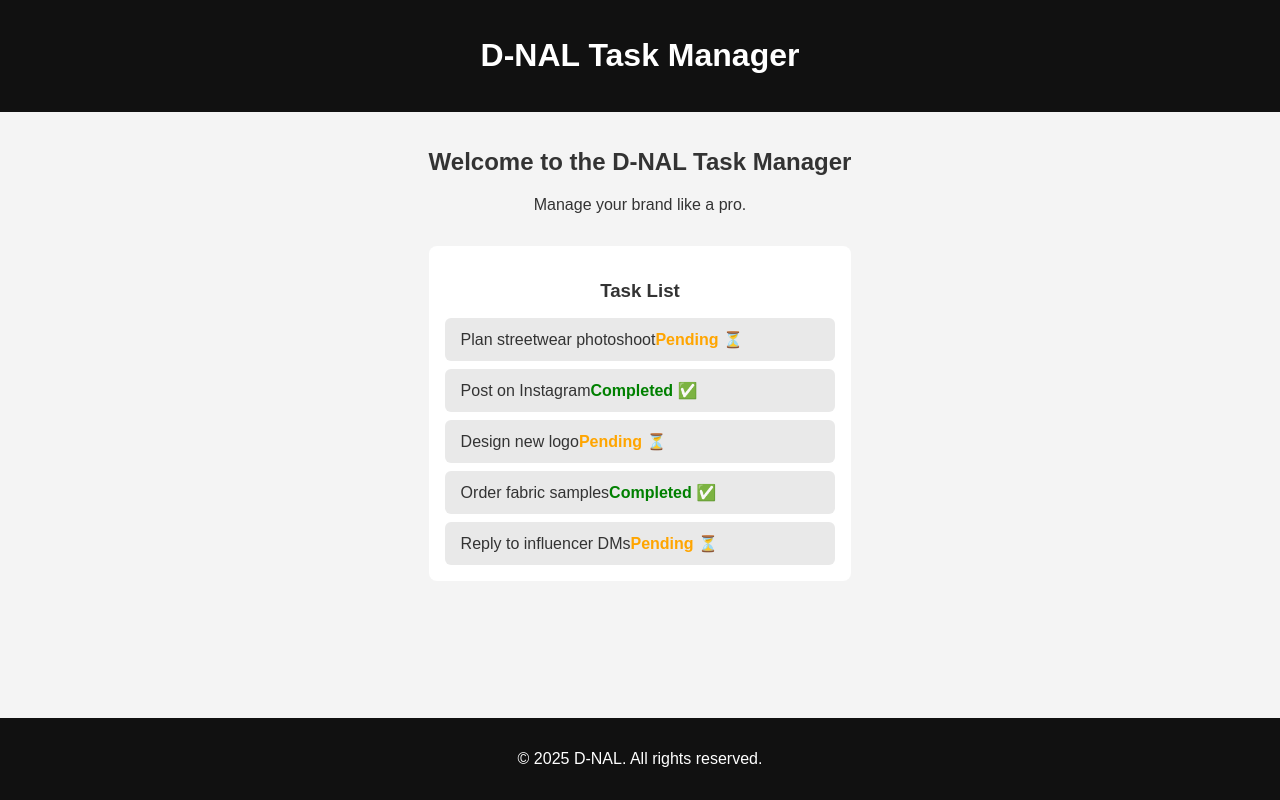
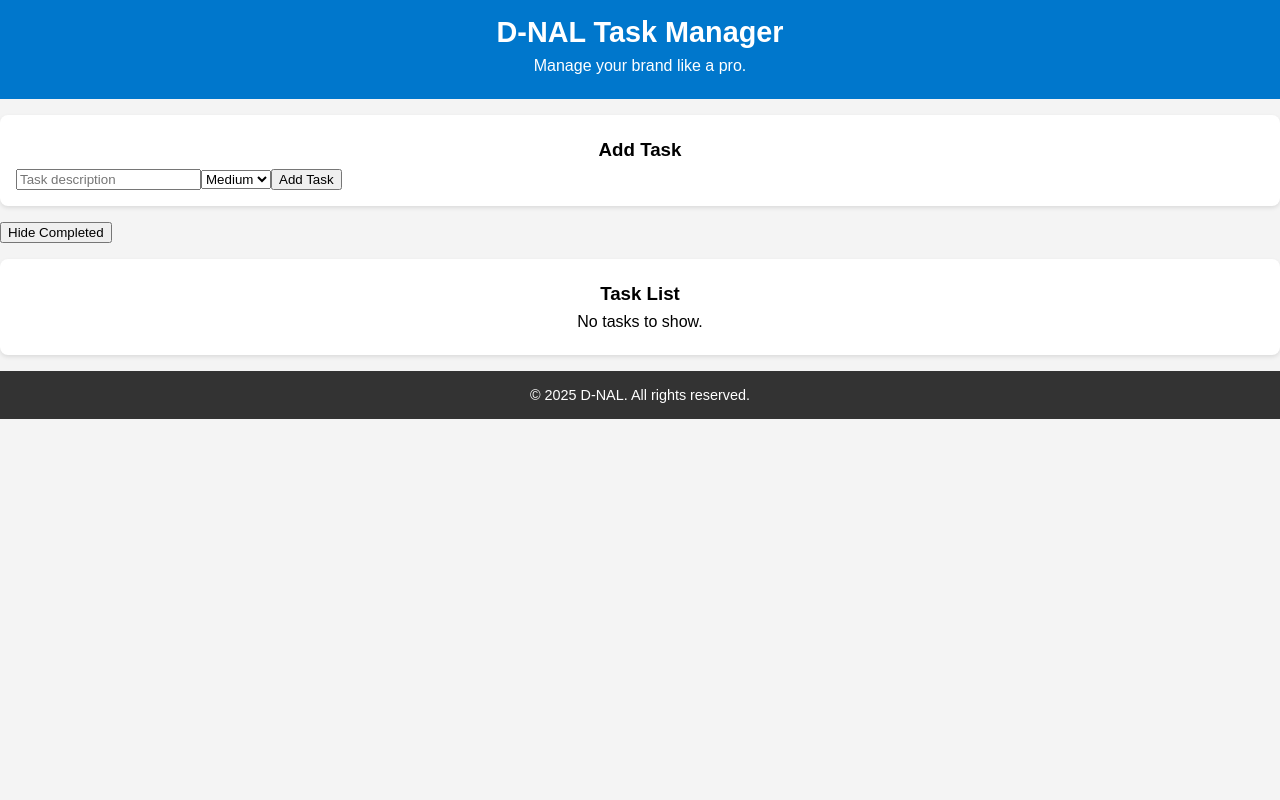
Before and after one commit to DanielAlvarezU/DanielAlvarezU-mtm6404-task-manager-Danielalvarezu, a React (Vite) app: page / in a window 1280 px wide. Built offline with nearby package versions, Linux system fonts and the light colour scheme.

Commit message:
Completes iteration 3

```diff
--- a/src/App.css
+++ b/src/App.css
@@ -1,92 +1,152 @@
+/* === General === */
 body {
-  margin: 0;
   font-family: Arial, sans-serif;
   background-color: #f4f4f4;
-  color: #333;
+  margin: 0;
+  padding: 0;
 }
 
 .app {
-  display: flex;
-  flex-direction: column;
-  min-height: 100vh;
+  max-width: 800px;
+  margin: 0 auto;
+  padding: 1rem;
 }
 
+/* === Navbar === */
 .navbar {
-  background-color: #111;
+  background-color: #0077cc;  /* Azul pro, cámbialo si quieres */
   color: white;
-  padding: 1rem;
+  padding: 1rem 0;
   text-align: center;
 }
 
-.content {
-  flex: 1;
-  padding: 1rem;
-  max-width: 800px;
-  margin: 0 auto;
+.navbar h1 {
+  margin: 0;
+  font-size: 1.8rem;
 }
 
-.intro {
+/* === Footer === */
+.footer {
+  background-color: #333;  /* Gris oscuro para contraste */
+  color: white;
+  padding: 1rem 0;
   text-align: center;
-  margin-bottom: 2rem;
+  font-size: 0.9rem;
 }
 
-.task-section {
+.footer p {
+  margin: 0;
+}
+
+/* === Card === */
+.card {
   background-color: #fff;
   padding: 1rem;
+  margin-bottom: 1rem;
   border-radius: 8px;
+  box-shadow: 0 2px 4px rgba(0,0,0,0.1);
 }
 
-.task-section h3 {
+/* === Headings & Text === */
+h1, h3, p {
+  margin: 0.5rem 0;
   text-align: center;
-  margin-bottom: 1rem;
 }
 
-.task-list {
+/* === Task Form === */
+.task-form {
   display: flex;
   flex-direction: column;
   gap: 0.5rem;
 }
 
-.card {
-  background-color: #e9e9e9;
-  padding: 0.75rem 1rem;
-  border-radius: 6px;
+.task-form input,
+.task-form select,
+.task-form button {
+  padding: 0.5rem;
+  border-radius: 4px;
+  border: 1px solid #ccc;
+}
+
+/* === Task Item === */
+.task-item {
   display: flex;
   justify-content: space-between;
   align-items: center;
+  padding: 0.5rem;
+  border-bottom: 1px solid #ddd;
 }
 
-.status {
-  font-weight: bold;
+.task-item.completed .task-info {
+  text-decoration: line-through;
+  color: gray;
 }
 
-.done {
-  color: green;
+.task-info {
+  display: flex;
+  flex-direction: column;
 }
 
-.pending {
-  color: orange;
+.task-actions button {
+  margin-left: 0.5rem;
+  padding: 0.3rem 0.6rem;
 }
 
-.footer {
-  background-color: #111;
-  color: white;
-  text-align: center;
-  padding: 1rem;
-  margin-top: auto;
+/* === Priority Colors === */
+.priority {
+  font-size: 0.85rem;
+  padding: 2px 6px;
+  border-radius: 4px;
 }
 
+.priority.high {
+  background-color: #ff4d4d;
+  color: white;
+}
+
+.priority.medium {
+  background-color: #ffa500;
+  color: white;
+}
+
+.priority.low {
+  background-color: #4caf50;
+  color: white;
+}
+
+/* === Toggle Button === */
+.toggle-btn {
+  display: block;
+  margin: 1rem auto;
+  padding: 0.5rem 1rem;
+  background-color: #333;
+  color: white;
+  border: none;
+  border-radius: 4px;
+  cursor: pointer;
+}
+
+.toggle-btn:hover {
+  background-color: #111;
+}
+
+/* === Responsive === */
 @media (max-width: 600px) {
-  .task-list {
-    gap: 0.75rem;
-  }
-
-  .card {
+  .task-item {
     flex-direction: column;
     align-items: flex-start;
   }
 
-  .status {
+  .task-actions {
     margin-top: 0.5rem;
   }
+
+  .task-form button,
+  .toggle-btn {
+    width: 100%;
+  }
+
+  .navbar h1 {
+    font-size: 1.5rem;
+  }
 }
--- a/src/App.jsx
+++ b/src/App.jsx
@@ -1,23 +1,66 @@
-import React from 'react';
+import React, { useState, useEffect } from 'react';
 import Navbar from './components/Navbar';
+import Footer from './components/Footer';
 import TaskList from './components/TaskList';
-import Footer from './components/Footer';
-import './App.css';
-
+import TaskForm from './components/Taskform';
 
 function App() {
+  const [tasks, setTasks] = useState([]);
+  const [showCompleted, setShowCompleted] = useState(true);
+
+  // ✅ Load tasks from localStorage on first load
+  useEffect(() => {
+    const storedTasks = JSON.parse(localStorage.getItem('tasks'));
+    if (storedTasks) setTasks(storedTasks);
+  }, []);
+
+  // ✅ Save tasks to localStorage when tasks change
+  useEffect(() => {
+    localStorage.setItem('tasks', JSON.stringify(tasks));
+  }, [tasks]);
+
+  // ✅ Add new task
+  const addTask = (text, priority) => {
+    const newTask = {
+      id: Date.now(),
+      text,
+      priority,
+      completed: false
+    };
+    setTasks(prev => [...prev, newTask]);
+  };
+
+  // ✅ Toggle completion
+  const toggleCompletion = (id) => {
+    setTasks(prev =>
+      prev.map(task =>
+        task.id === id ? { ...task, completed: !task.completed } : task
+      )
+    );
+  };
+
+  // ✅ Delete task
+  const deleteTask = (id) => {
+    setTasks(prev => prev.filter(task => task.id !== id));
+  };
+
   return (
-    <div className="app">
+    <>
       <Navbar />
-      <main className="content">
-        <section className="intro">
-          <h2>Welcome to the D-NAL Task Manager</h2>
-          <p>Manage your brand like a pro.</p>
-        </section>
-        <TaskList />
+      <main>
+        <TaskForm addTask={addTask} />
+        <button onClick={() => setShowCompleted(!showCompleted)}>
+          {showCompleted ? "Hide Completed" : "Show Completed"}
+        </button>
+        <TaskList
+          tasks={tasks}
+          showCompleted={showCompleted}
+          toggleCompletion={toggleCompletion}
+          deleteTask={deleteTask}
+        />
       </main>
       <Footer />
-    </div>
+    </>
   );
 }
 
--- /dev/null
+++ b/src/components/Card.css
@@ -0,0 +1,7 @@
+.card {
+  background-color: #fff;
+  padding: 1rem;
+  margin: 1rem 0;
+  border-radius: 8px;
+  box-shadow: 0 2px 4px rgba(0,0,0,0.1);
+}
--- a/src/components/Card.jsx
+++ b/src/components/Card.jsx
@@ -1,9 +1,8 @@
 import React from 'react';
+import './Card.css';
 
-export default function Card({ children }) {
-  return (
-    <div className="card">
-      {children}
-    </div>
-  );
+function Card({ children }) {
+  return <div className="card">{children}</div>;
 }
+
+export default Card;
--- a/src/components/Footer.jsx
+++ b/src/components/Footer.jsx
@@ -1,9 +1,11 @@
 import React from 'react';
 
-export default function Footer() {
+function Footer() {
   return (
     <footer className="footer">
       <p>&copy; 2025 D-NAL. All rights reserved.</p>
     </footer>
   );
 }
+
+export default Footer;
--- a/src/components/Navbar.jsx
+++ b/src/components/Navbar.jsx
@@ -1,9 +1,12 @@
 import React from 'react';
 
-export default function Navbar() {
+function Navbar() {
   return (
     <header className="navbar">
       <h1>D-NAL Task Manager</h1>
+      <p>Manage your brand like a pro.</p>
     </header>
   );
 }
+
+export default Navbar;
--- a/src/components/TaskItem.jsx
+++ b/src/components/TaskItem.jsx
@@ -1,13 +1,21 @@
-function TaskItem({ title, completed, children }) {
+import React from 'react';
+
+function TaskItem({ task, toggleCompletion, deleteTask }) {
   return (
-    <li className="border p-2 rounded mb-2 bg-white shadow">
-      <div className="flex justify-between items-center">
-        <span className={completed ? "line-through text-gray-500" : ""}>
-          {title}
+    <div className={`task-item ${task.completed ? 'completed' : ''}`}>
+      <div className="task-info">
+        <strong>{task.text}</strong>
+        <span className={`priority ${task.priority.toLowerCase()}`}>
+          {task.priority}
         </span>
-        {children}
       </div>
-    </li>
+      <div className="task-actions">
+        <button onClick={() => toggleCompletion(task.id)}>
+          {task.completed ? 'Undo' : 'Complete'}
+        </button>
+        <button onClick={() => deleteTask(task.id)}>Delete</button>
+      </div>
+    </div>
   );
 }
 
--- a/src/components/TaskList.jsx
+++ b/src/components/TaskList.jsx
@@ -1,31 +1,39 @@
 import React from 'react';
+import TaskItem from './TaskItem';
 import Card from './Card';
 
-const tasks = [
-  { id: 1, title: 'Plan streetwear photoshoot', completed: false },
-  { id: 2, title: 'Post on Instagram', completed: true },
-  { id: 3, title: 'Design new logo', completed: false },
-  { id: 4, title: 'Order fabric samples', completed: true },
-  { id: 5, title: 'Reply to influencer DMs', completed: false }
-];
+function TaskList({ tasks = [], showCompleted, toggleCompletion, deleteTask }) {
+  const priorityValue = {
+    High: 1,
+    Medium: 2,
+    Low: 3
+  };
 
-export default function TaskList() {
+  const filteredTasks = showCompleted
+    ? tasks
+    : tasks.filter((task) => !task.completed);
+
+  const sortedTasks = [...filteredTasks].sort(
+    (a, b) => priorityValue[a.priority] - priorityValue[b.priority]
+  );
+
   return (
-    <section className="task-section">
+    <Card>
       <h3>Task List</h3>
-      <div className="task-list">
-        {tasks.map(task => (
-          <Card key={task.id}>
-            <div className="task-item">
-              <span>{task.title}</span>
-              {task.completed
-                ? <span className="status done">Completed ✅</span>
-                : <span className="status pending">Pending ⏳</span>
-              }
-            </div>
-          </Card>
-        ))}
-      </div>
-    </section>
+      {sortedTasks.length === 0 ? (
+        <p>No tasks to show.</p>
+      ) : (
+        sortedTasks.map((task) => (
+          <TaskItem
+            key={task.id}
+            task={task}
+            toggleCompletion={toggleCompletion}
+            deleteTask={deleteTask}
+          />
+        ))
+      )}
+    </Card>
   );
 }
+
+export default TaskList;
--- /dev/null
+++ b/src/components/Taskform.jsx
@@ -0,0 +1,40 @@
+import React, { useState } from 'react';
+import Card from './Card';
+
+function TaskForm({ addTask }) {
+  const [text, setText] = useState('');
+  const [priority, setPriority] = useState('Medium');
+
+  const handleSubmit = (e) => {
+    e.preventDefault();
+    if (text.trim() === '') return;
+    addTask(text, priority);
+    setText('');
+    setPriority('Medium');
+  };
+
+  return (
+    <Card>
+      <h3>Add Task</h3>
+      <form onSubmit={handleSubmit}>
+        <input
+          type="text"
+          placeholder="Task description"
+          value={text}
+          onChange={(e) => setText(e.target.value)}
+        />
+        <select
+          value={priority}
+          onChange={(e) => setPriority(e.target.value)}
+        >
+          <option>High</option>
+          <option>Medium</option>
+          <option>Low</option>
+        </select>
+        <button type="submit">Add Task</button>
+      </form>
+    </Card>
+  );
+}
+
+export default TaskForm;
--- a/src/main.jsx
+++ b/src/main.jsx
@@ -1,11 +1,9 @@
 import React from 'react';
 import ReactDOM from 'react-dom/client';
 import App from './App.jsx';
-import './style.css';
+import './App.css'; // ✅ Usa App.css en lugar de index.css
 
-const root = document.getElementById('root');
-
-ReactDOM.createRoot(root).render(
+ReactDOM.createRoot(document.getElementById('root')).render(
   <React.StrictMode>
     <App />
   </React.StrictMode>
--- a/src/style.css
+++ b/src/style.css
@@ -1,92 +1,96 @@
+:root {
+  font-family: system-ui, Avenir, Helvetica, Arial, sans-serif;
+  line-height: 1.5;
+  font-weight: 400;
+
+  color-scheme: light dark;
+  color: rgba(255, 255, 255, 0.87);
+  background-color: #242424;
+
+  font-synthesis: none;
+  text-rendering: optimizeLegibility;
+  -webkit-font-smoothing: antialiased;
+  -moz-osx-font-smoothing: grayscale;
+}
+
+a {
+  font-weight: 500;
+  color: #646cff;
+  text-decoration: inherit;
+}
+a:hover {
+  color: #535bf2;
+}
+
 body {
   margin: 0;
-  font-family: Arial, sans-serif;
-  background-color: #f4f4f4;
-  color: #333;
-}
-
-.app {
   display: flex;
-  flex-direction: column;
+  place-items: center;
+  min-width: 320px;
   min-height: 100vh;
 }
 
-.navbar {
-  background-color: #111;
-  color: white;
-  padding: 1rem;
+h1 {
+  font-size: 3.2em;
+  line-height: 1.1;
+}
+
+#app {
+  max-width: 1280px;
+  margin: 0 auto;
+  padding: 2rem;
   text-align: center;
 }
 
-.content {
-  flex: 1;
-  padding: 1rem;
-  max-width: 800px;
-  margin: 0 auto;
+.logo {
+  height: 6em;
+  padding: 1.5em;
+  will-change: filter;
+  transition: filter 300ms;
 }
-
-.intro {
-  text-align: center;
-  margin-bottom: 2rem;
+.logo:hover {
+  filter: drop-shadow(0 0 2em #646cffaa);
 }
-
-.task-section {
-  background-color: #fff;
-  padding: 1rem;
-  border-radius: 8px;
-}
-
-.task-section h3 {
-  text-align: center;
-  margin-bottom: 1rem;
-}
-
-.task-list {
-  display: flex;
-  flex-direction: column;
-  gap: 0.5rem;
+.logo.vanilla:hover {
+  filter: drop-shadow(0 0 2em #f7df1eaa);
 }
 
 .card {
-  background-color: #e9e9e9;
-  padding: 0.75rem 1rem;
-  border-radius: 6px;
-  display: flex;
-  justify-content: space-between;
-  align-items: center;
+  padding: 2em;
 }
 
-.status {
-  font-weight: bold;
+.read-the-docs {
+  color: #888;
 }
 
-.done {
-  color: green;
+button {
+  border-radius: 8px;
+  border: 1px solid transparent;
+  padding: 0.6em 1.2em;
+  font-size: 1em;
+  font-weight: 500;
+  font-family: inherit;
+  background-color: #1a1a1a;
+  cursor: pointer;
+  transition: border-color 0.25s;
+}
+button:hover {
+  border-color: #646cff;
+}
+button:focus,
+button:focus-visible {
+  outline: 4px auto -webkit-focus-ring-color;
 }
 
-.pending {
-  color: orange;
-}
-
-.footer {
-  background-color: #111;
-  color: white;
-  text-align: center;
-  padding: 1rem;
-  margin-top: auto;
-}
-
-@media (max-width: 600px) {
-  .task-list {
-    gap: 0.75rem;
+@media (prefers-color-scheme: light) {
+  :root {
+    color: #213547;
+    background-color: #ffffff;
   }
-
-  .card {
-    flex-direction: column;
-    align-items: flex-start;
+  a:hover {
+    color: #747bff;
   }
-
-  .status {
-    margin-top: 0.5rem;
+  button {
+    background-color: #f9f9f9;
   }
 }
```
